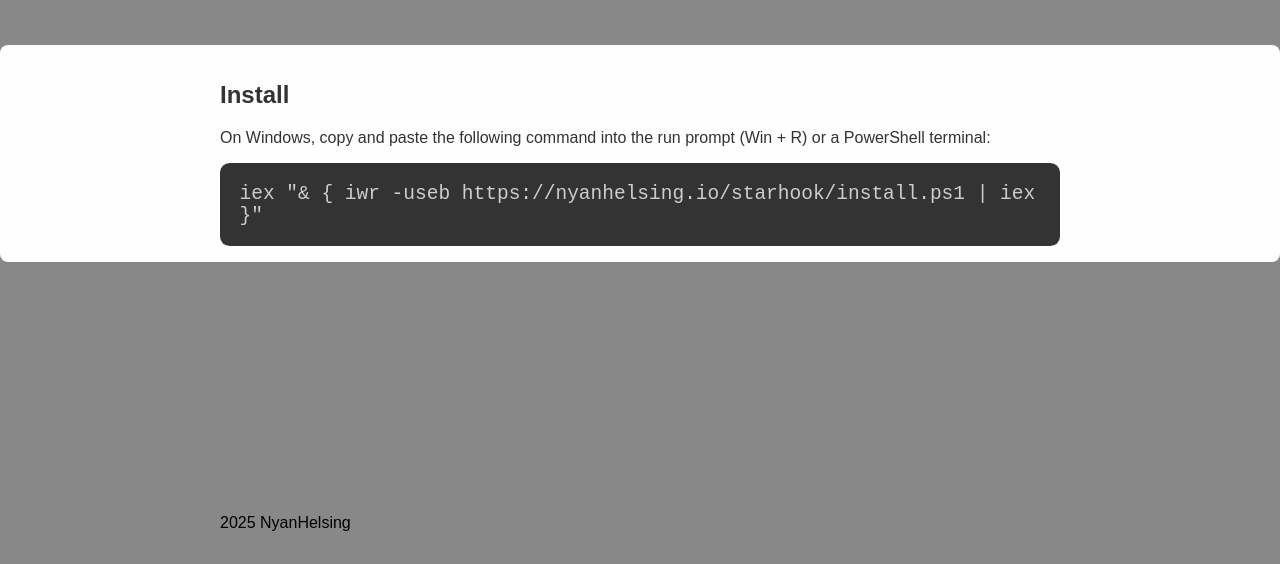
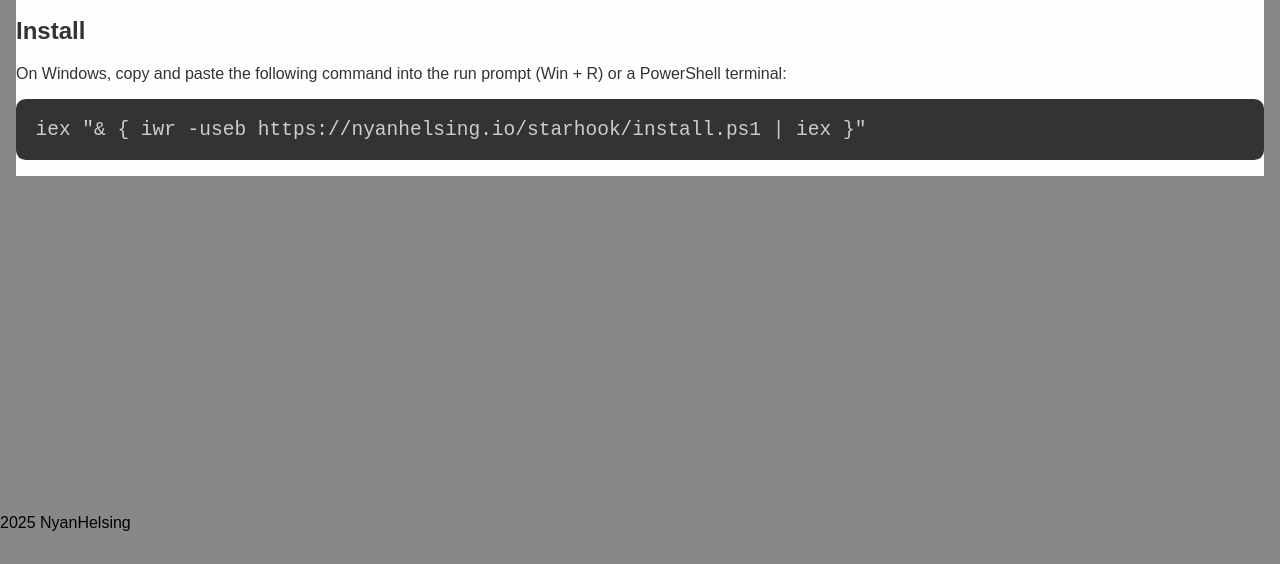
Before and after one commit to NyanHelsing/starhook, a plain HTML site: page docs/index.html in a window 1280 px wide. Shown: the part 236-800 px from the top of the page. Drawn offline with Linux system fonts and the light colour scheme.

Commit message:
update border radius and padding sizing

```diff
--- a/docs/index.html
+++ b/docs/index.html
@@ -24,14 +24,14 @@
             flex: 1 0 auto;
             display: flex;
             flex-direction: column;
-            gap: 1em;
+            gap: 1rem;
         }
 
         header,
         main > h1,
         main > section,
         footer {
-            padding: 1em calc(50% - 420px);
+            padding: 1rem calc(50% - 42rem);
         }
 
         h1 {
@@ -41,7 +41,7 @@
         main > section {
             background-color: #fefefe;
             color: #333;
-            border-radius: 0.5em;
+            margin: 0 1rem;
         }
 
         section > code {
```
